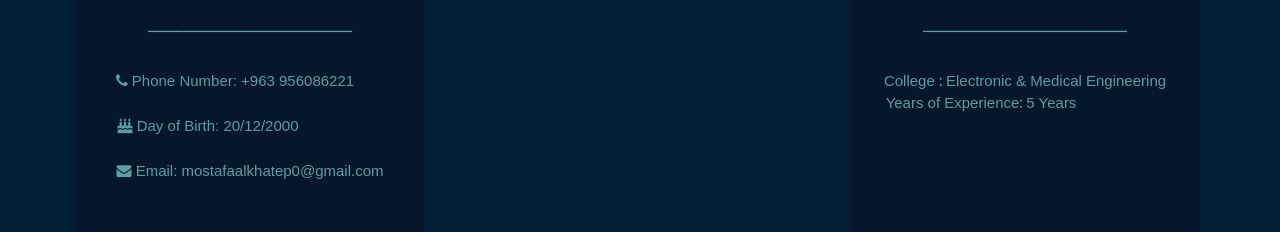
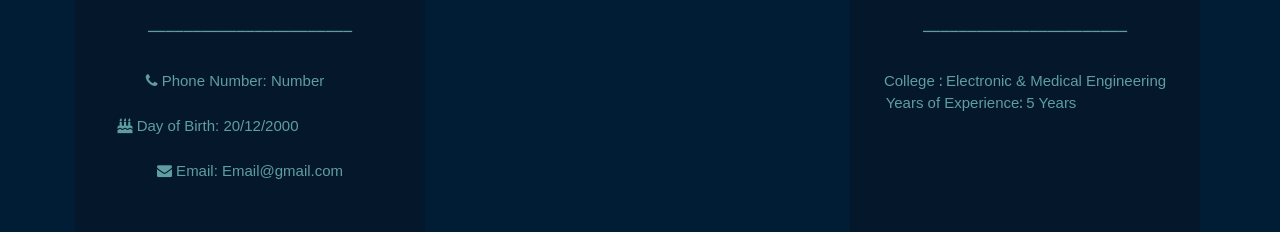
Before and after one commit to MolhamSYR/portfolio-template, a plain HTML site: page index.html in a window 1280 px wide. Shown: the part 888-1120 px from the top of the page. Drawn offline with nearby package versions, Linux system fonts and the light colour scheme.

Commit message:
Update index.html

```diff
--- a/index.html
+++ b/index.html
@@ -55,11 +55,11 @@
 
               <center>
               <p style="font-size: 25px;"><br><i class="fa fa-info-circle" id="infoIcon"></i>           About <br> <h4>_______________________</h4><br></p>
-              <p style="font-family: Arial;" id="phoneinfo"><i class="fa fa-phone"></i>         Phone Number: +963 956086221<br></p>
+              <p style="font-family: Arial;" id="phoneinfo"><i class="fa fa-phone"></i>         Phone Number: Number<br></p>
               <p><br></p>
               <p style="font-family: Arial;" id="DOB"><i class="fa fa-birthday-cake"></i>            Day of Birth: 20/12/2000<br></p>
               <p><br></p>
-              <p style="font-family: Arial;" id="mail"><i class="fa fa-envelope"></i>            Email: mostafaalkhatep0@gmail.com</p>
+              <p style="font-family: Arial;" id="mail"><i class="fa fa-envelope"></i>            Email: Email@gmail.com</p>
               </center>
 
             </div>
```
